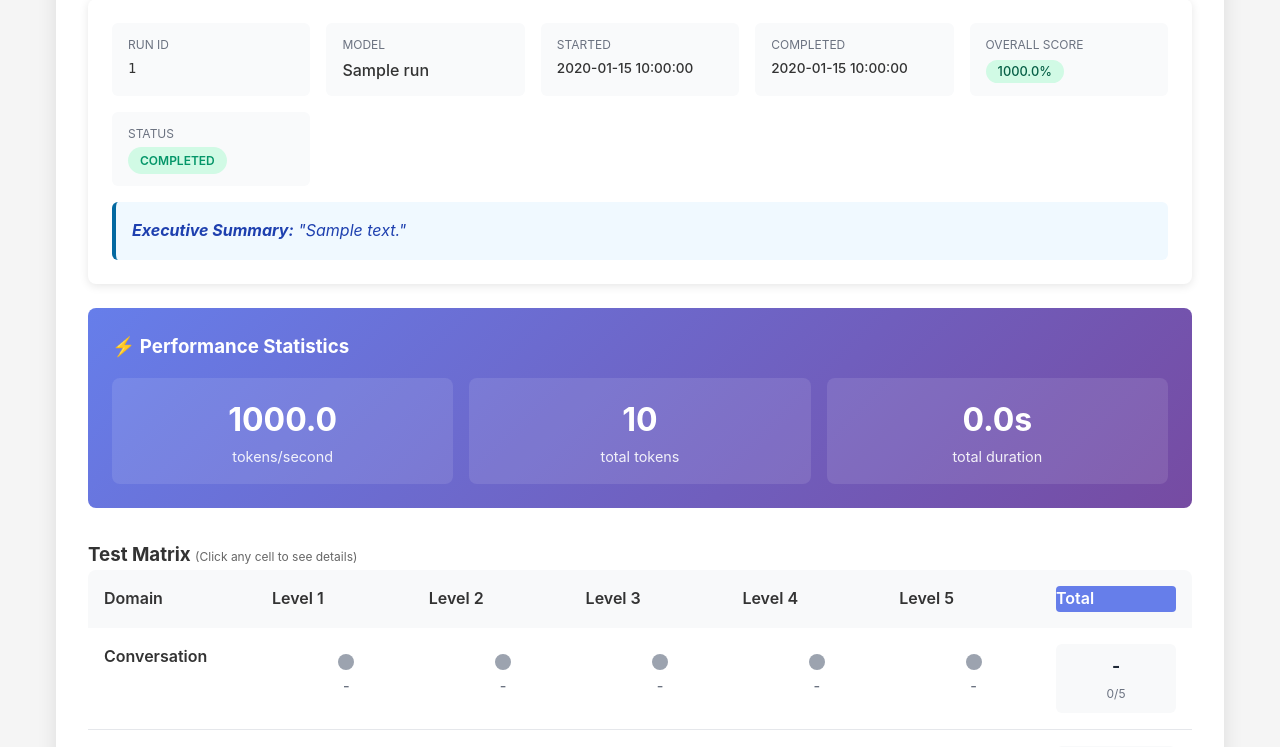
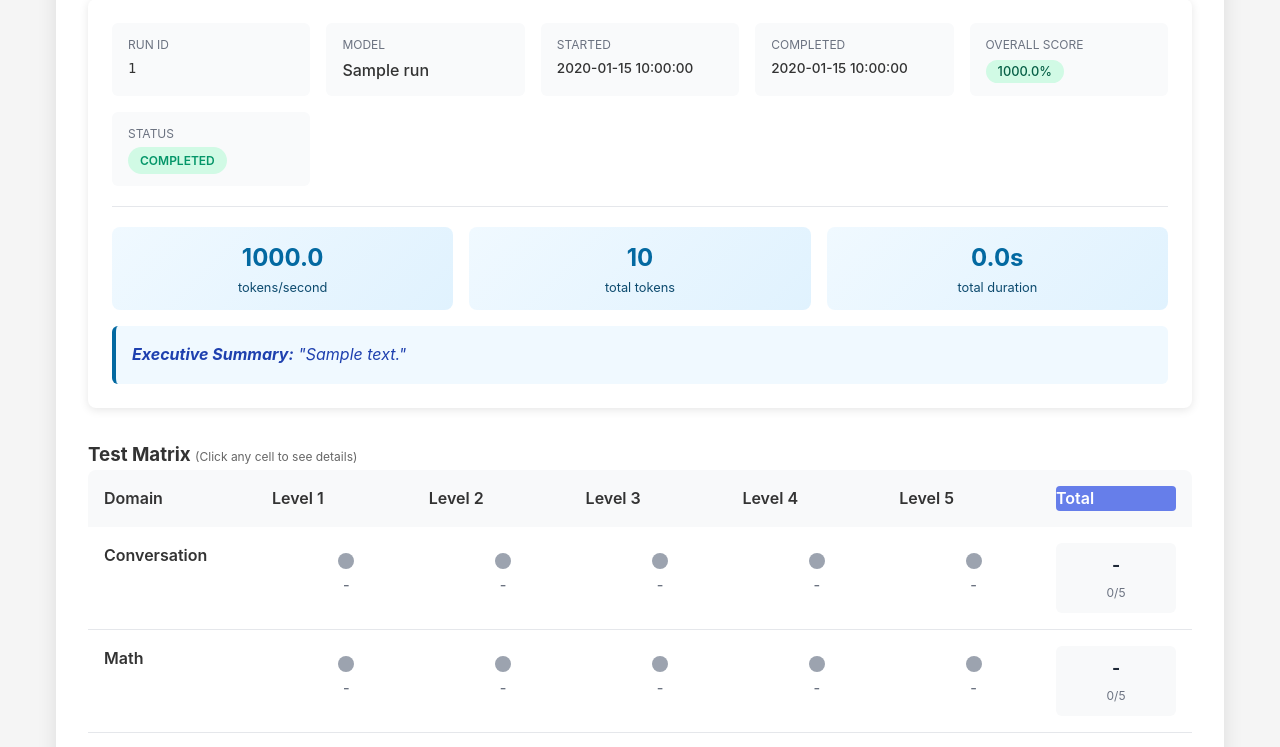
Before and after one commit to anvie/evonic-llm-eval, a Flask app: page /history/1 in a window 1280 px wide. Shown: the part 284-1031 px from the top of the page. Run offline with Flask 3, Linux system fonts and the light colour scheme; tables that the repository leaves empty hold one stand-in row (values such as "Sample post").

Commit message:
feat: merge performance stats into Run Info Panel, show PASS2 input/output in modal
- Merge tok/s, total tokens, duration cards into Run Info Panel
- Add pass2_prompt to answer extractor return data
- Update TwoPassEvaluator to include PASS2 prompt in details
- Show PASS2 INPUT (extraction prompt) and PASS2 OUTPUT clearly in modal
- Remove separate Performance Statistics card from history detail page

```diff
--- a/evaluator/answer_extractor.py
+++ b/evaluator/answer_extractor.py
@@ -169,6 +169,7 @@ class AnswerExtractor:
                 "extracted": str,           # Clean answer from PASS 2
                 "expected_format": str,     # What format was expected
                 "raw_pass2": str,           # Raw PASS 2 output
+                "pass2_prompt": str,        # Prompt used for PASS 2
                 "parse_error": Optional[str]
             }
         """
@@ -179,6 +180,7 @@ class AnswerExtractor:
                 "extracted": response,
                 "expected_format": "raw",
                 "raw_pass2": "",
+                "pass2_prompt": "",
                 "parse_error": None
             }
 
@@ -191,6 +193,7 @@ class AnswerExtractor:
                 "extracted": response,
                 "expected_format": "raw",
                 "raw_pass2": "",
+                "pass2_prompt": "",
                 "parse_error": None
             }
 
@@ -218,6 +221,7 @@ class AnswerExtractor:
                     "extracted": validated["cleaned"],
                     "expected_format": expected_format,
                     "raw_pass2": raw_pass2,
+                    "pass2_prompt": prompt,
                     "parse_error": None
                 }
             else:
@@ -227,6 +231,7 @@ class AnswerExtractor:
                     "extracted": raw_pass2,
                     "expected_format": expected_format,
                     "raw_pass2": raw_pass2,
+                    "pass2_prompt": prompt,
                     "parse_error": validated["error"]
                 }
 
@@ -236,6 +241,7 @@ class AnswerExtractor:
                 "extracted": response,
                 "expected_format": expected_format,
                 "raw_pass2": "",
+                "pass2_prompt": prompt,
                 "parse_error": f"Extraction error: {str(e)}"
             }
 
--- a/evaluator/strategies/two_pass.py
+++ b/evaluator/strategies/two_pass.py
@@ -54,6 +54,7 @@ class TwoPassEvaluator(BaseEvaluator):
                         "success": False,
                         "format": extraction.get("expected_format"),
                         "raw_output": extraction.get("raw_pass2", ""),
+                        "prompt": extraction.get("pass2_prompt", ""),
                         "error": extraction.get("parse_error"),
                         "extracted_attempt": extraction.get("extracted", "")
                     }
@@ -86,6 +87,7 @@ class TwoPassEvaluator(BaseEvaluator):
             "success": True,
             "format": extraction["expected_format"],
             "raw_output": extraction.get("raw_pass2", ""),
+            "prompt": extraction.get("pass2_prompt", ""),
             "input_response": response[:500] if len(response) > 500 else response,
             "extracted_answer": extracted
         }
--- a/templates/history_detail.html
+++ b/templates/history_detail.html
@@ -55,33 +55,31 @@
             </div>
         </div>
 
+        {% if run_info.total_tokens and run_info.total_tokens > 0 %}
+        <div style="margin-top: 1.25rem; padding-top: 1.25rem; border-top: 1px solid #e5e7eb;">
+            <div style="display: grid; grid-template-columns: repeat(3, 1fr); gap: 1rem;">
+                <div style="text-align: center; padding: 0.75rem; background: linear-gradient(135deg, #f0f9ff 0%, #e0f2fe 100%); border-radius: 8px;">
+                    <div style="font-size: 1.5rem; font-weight: bold; color: #0369a1;">{{ "%.1f"|format((run_info.total_tokens or 0) / ((run_info.total_duration_ms or 1) / 1000)) }}</div>
+                    <div style="font-size: 0.8rem; color: #0c4a6e;">tokens/second</div>
+                </div>
+                <div style="text-align: center; padding: 0.75rem; background: linear-gradient(135deg, #f0f9ff 0%, #e0f2fe 100%); border-radius: 8px;">
+                    <div style="font-size: 1.5rem; font-weight: bold; color: #0369a1;">{{ "{:,}".format(run_info.total_tokens or 0) }}</div>
+                    <div style="font-size: 0.8rem; color: #0c4a6e;">total tokens</div>
+                </div>
+                <div style="text-align: center; padding: 0.75rem; background: linear-gradient(135deg, #f0f9ff 0%, #e0f2fe 100%); border-radius: 8px;">
+                    <div style="font-size: 1.5rem; font-weight: bold; color: #0369a1;">{{ "%.1f"|format((run_info.total_duration_ms or 0) / 1000) }}s</div>
+                    <div style="font-size: 0.8rem; color: #0c4a6e;">total duration</div>
+                </div>
+            </div>
+        </div>
+        {% endif %}
+
         {% if run_info.summary %}
         <div class="summary-box" style="margin-top: 1rem;">
             <strong>Executive Summary:</strong> "{{ run_info.summary }}"
         </div>
         {% endif %}
     </div>
-
-    {% if run_info.total_tokens and run_info.total_tokens > 0 %}
-    <!-- Performance Stats Card -->
-    <div style="margin-top: 1.5rem; padding: 1.5rem; background: linear-gradient(135deg, #667eea 0%, #764ba2 100%); border-radius: 8px; color: white;">
-        <h3 style="margin: 0 0 1rem 0; color: white;">⚡ Performance Statistics</h3>
-        <div style="display: grid; grid-template-columns: repeat(3, 1fr); gap: 1rem;">
-            <div style="text-align: center; padding: 1rem; background: rgba(255,255,255,0.1); border-radius: 8px;">
-                <div style="font-size: 2rem; font-weight: bold;">{{ "%.1f"|format((run_info.total_tokens or 0) / ((run_info.total_duration_ms or 1) / 1000)) }}</div>
-                <div style="font-size: 0.9rem; opacity: 0.9;">tokens/second</div>
-            </div>
-            <div style="text-align: center; padding: 1rem; background: rgba(255,255,255,0.1); border-radius: 8px;">
-                <div style="font-size: 2rem; font-weight: bold;">{{ "{:,}".format(run_info.total_tokens or 0) }}</div>
-                <div style="font-size: 0.9rem; opacity: 0.9;">total tokens</div>
-            </div>
-            <div style="text-align: center; padding: 1rem; background: rgba(255,255,255,0.1); border-radius: 8px;">
-                <div style="font-size: 2rem; font-weight: bold;">{{ "%.1f"|format((run_info.total_duration_ms or 0) / 1000) }}s</div>
-                <div style="font-size: 0.9rem; opacity: 0.9;">total duration</div>
-            </div>
-        </div>
-    </div>
-    {% endif %}
 
     <!-- Test Matrix (Same UI as index.html) -->
     <div class="test-matrix">
@@ -412,6 +410,49 @@ function showModalWithData(domain, level, data) {
         `;
     }
 
+    // Show PASS2 section if available
+    if (data.details && data.details.pass2) {
+        const pass2 = data.details.pass2;
+        const bgColor = pass2.success ? '#f0fdf4' : '#fef2f2';
+        const borderColor = pass2.success ? '#059669' : '#dc2626';
+
+        detailsHtml += `
+            <div class="detail-section">
+                <div class="detail-header" style="color: ${borderColor}; border-color: ${borderColor};">🔄 PASS 2 Extraction</div>
+                <div class="detail-content" style="background: ${bgColor}; border-left: 4px solid ${borderColor};">
+                    <div style="margin-bottom: 0.75rem;">
+                        <span style="color: ${borderColor}; font-weight: 600;">${pass2.success ? '✓ Success' : '✗ Failed'}</span>
+                        ${pass2.format ? `<span style="background: #e0e7ff; padding: 0.125rem 0.5rem; border-radius: 4px; font-size: 0.85rem; margin-left: 0.5rem;">Format: ${pass2.format}</span>` : ''}
+                    </div>
+
+                    ${pass2.prompt ? `
+                    <div style="margin-bottom: 0.75rem;">
+                        <div style="font-size: 0.85rem; color: #666; margin-bottom: 0.25rem;">📥 PASS2 INPUT (Extraction Prompt):</div>
+                        <pre style="background: #eff6ff; padding: 0.75rem; border-radius: 4px; font-size: 0.8rem; white-space: pre-wrap; word-wrap: break-word; max-height: 200px; overflow-y: auto; border-left: 3px solid #3b82f6;">${escapeHtml(pass2.prompt)}</pre>
+                    </div>
+                    ` : ''}
+
+                    ${pass2.raw_output ? `
+                    <div style="margin-bottom: 0.75rem;">
+                        <div style="font-size: 0.85rem; color: #666; margin-bottom: 0.25rem;">📤 PASS2 OUTPUT (Extracted Answer):</div>
+                        <pre style="background: #f8fafc; padding: 0.75rem; border-radius: 4px; font-size: 0.8rem; white-space: pre-wrap; word-wrap: break-word; max-height: 200px; overflow-y: auto; border-left: 3px solid #059669;">${escapeHtml(pass2.raw_output)}</pre>
+                    </div>
+                    ` : ''}
+
+                    ${pass2.extracted_answer ? `
+                    <div style="background: white; padding: 0.5rem 0.75rem; border-radius: 4px; display: inline-block;">
+                        <strong>Extracted:</strong> <code style="color: #059669; font-size: 1.1rem; font-weight: bold;">${escapeHtml(pass2.extracted_answer)}</code>
+                    </div>
+                    ` : ''}
+
+                    ${pass2.error ? `
+                    <div style="color: #dc2626; font-size: 0.85rem; margin-top: 0.5rem;"><strong>Error:</strong> ${escapeHtml(pass2.error)}</div>
+                    ` : ''}
+                </div>
+            </div>
+        `;
+    }
+
     body.innerHTML = detailsHtml;
     modal.style.display = 'flex';
 }
@@ -522,8 +563,8 @@ function formatDetails(details) {
                 html += `<p><strong>Expected Result:</strong></p><pre style="background: #f1f5f9; padding: 0.75rem; border-radius: 4px; overflow-x: auto; max-height: 200px;">${escapeHtml(JSON.stringify(parsed.expected_result, null, 2))}</pre>`;
             }
 
-            // Show any other fields
-            const shownKeys = ['details', 'error', 'sql_query', 'row_count', 'actual_result', 'expected_result'];
+            // Show any other fields (exclude pass2 as it's handled separately)
+            const shownKeys = ['details', 'error', 'sql_query', 'row_count', 'actual_result', 'expected_result', 'pass2'];
             const otherKeys = Object.keys(parsed).filter(k => !shownKeys.includes(k));
             if (otherKeys.length > 0) {
                 html += `<p><strong>Additional Info:</strong></p><pre style="background: #f1f5f9; padding: 0.75rem; border-radius: 4px; overflow-x: auto;">${escapeHtml(JSON.stringify(parsed, null, 2))}</pre>`;
```
Also changed, not shown: templates/index.html (+16 -8 lines).
